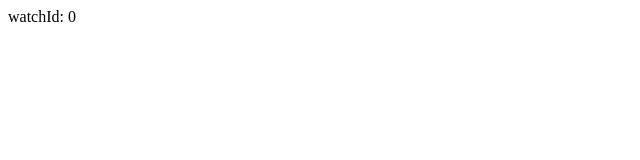
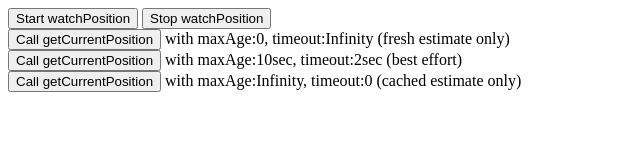
Before and after one commit to nondebug/geotest, a plain HTML site: page index.html in a window 1280 px wide. Shown: the whole page, without its empty margins (0-640 px from the left). Drawn offline with Linux system fonts and the light colour scheme.

Commit message:
Update index.html

```diff
--- a/index.html
+++ b/index.html
@@ -1,14 +1,47 @@
     <!doctype html>
     <meta charset="utf-8">
     <body>
+      <button onclick="startwatch(defaultParams)">Start watchPosition</button>
+      <button onclick="stopwatch(defaultParams)">Stop watchPosition</button><br>
+      <button onclick="getposition(defaultParams)">Call getCurrentPosition</button> with maxAge:0, timeout:Infinity (fresh estimate only)<br>
+      <button onclick="getposition(recentEstimate)">Call getCurrentPosition</button> with maxAge:10sec, timeout:2sec (best effort)<br>
+      <button onclick="getposition(cacheOnly)">Call getCurrentPosition</button> with maxAge:Infinity, timeout:0 (cached estimate only)<br>
       <div id="mylog"></div>
       <script>
-        var watchId = navigator.geolocation.watchPosition(function (pos) {
-          logappend("pos: " + pos.coords.latitude + " " + pos.coords.longitude + " " + pos.timestamp);
-        }, function (err) {
-          logappend("err: " + err.code + " " + err.message)
-        });
-        logappend("watchId: " + watchId);
+        var defaultParams = { maximumAge: 0, timeout: 0xffffffff };
+        var recentEstimate = { maximumAge: 10000, timeout: 2000 };
+        var cacheOnly = { maximumAge: 0xffffffff, timeout: 0 };
+        var watchId = -1;
+
+        function getposition(params) {
+            navigator.geolocation.getCurrentPosition(function (pos) {
+              logappend("pos: " + pos.coords.latitude + " " + pos.coords.longitude + " " + pos.timestamp);
+            }, function (err) {
+              logappend("err: " + err.code + " " + err.message)
+            }, params);
+            logappend("Called getCurrentPosition with {maximumAge: " + params.maximumAge + ", timeout: " + params.timeout + "}");
+        }
+
+        function startwatch(params) {
+            if (watchId > 0)
+              stopwatch();
+            watchId = navigator.geolocation.watchPosition(function (pos) {
+              logappend("pos: " + pos.coords.latitude + " " + pos.coords.longitude + " " + pos.timestamp);
+            }, function (err) {
+              logappend("err: " + err.code + " " + err.message)
+            }, params);
+            logappend("Called watchPosition with {maximumAge: " + params.maximumAge + ", timeout: " + params.timeout + "}, got ID " + watchId);
+        }
+
+        function stopwatch() {
+            if (watchId > 0) {
+              navigator.geolocation.clearWatch(watchId);
+              logappend("Called clearWatch with ID " + watchId);
+            } else {
+              logappend("No active watchPosition");
+            }
+            watchId = -1;
+        }
 
         function logappend(msg) {
           console.log(msg);
```
